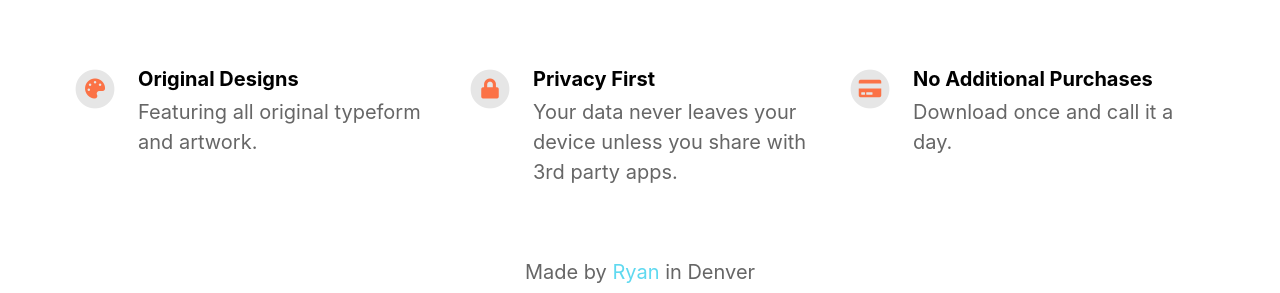
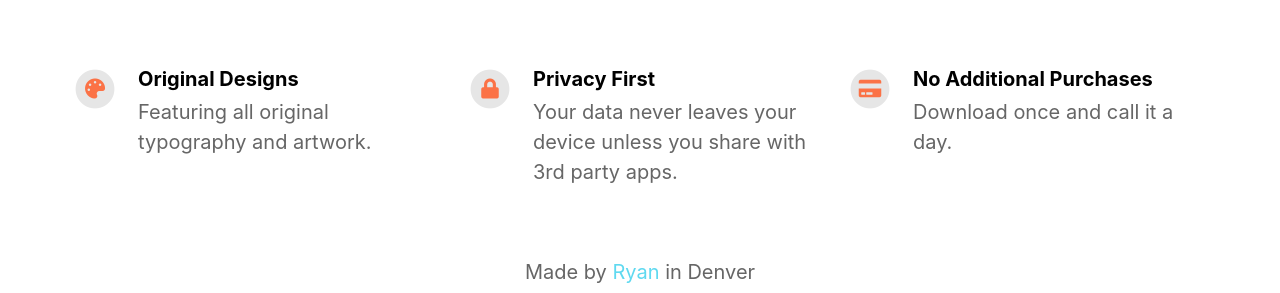
Before and after one commit to sonasapps/stickers, a Jekyll site: the page built from index.html, in a window 1280 px wide. Shown: the part 1206-1499 px from the top of the page. Built offline with Jekyll 4.4.1, drawn with Linux system fonts in a browser that asks for light colours; nearby versions of some CDN libraries.

Commit message:
Update _config.yml

```diff
--- a/_config.yml
+++ b/_config.yml
@@ -47,7 +47,7 @@ features                                  :
     fontawesome_icon_name                 : list-alt
 
   - title                                 : Original Designs
-    description                           : Featuring all original typeform and artwork.
+    description                           : Featuring all original typography and artwork.
     fontawesome_icon_name                 : palette
 
   - title                                 : Privacy First
```
